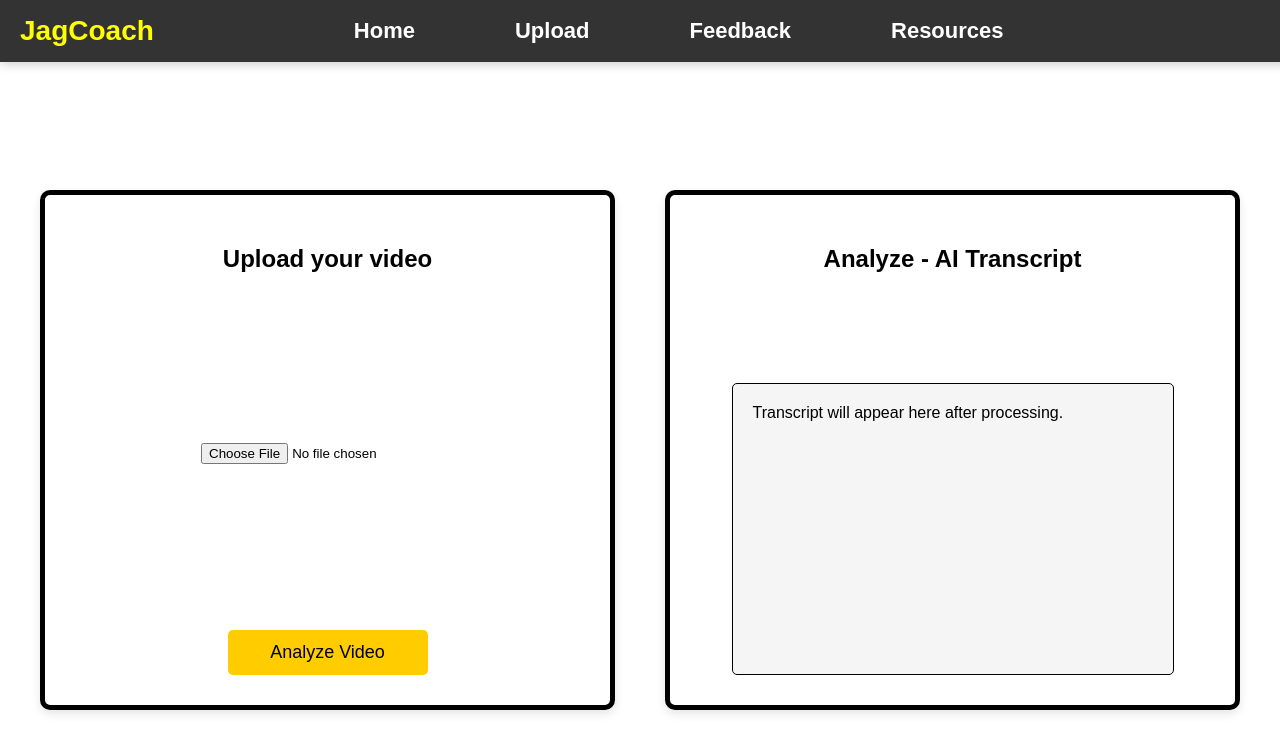
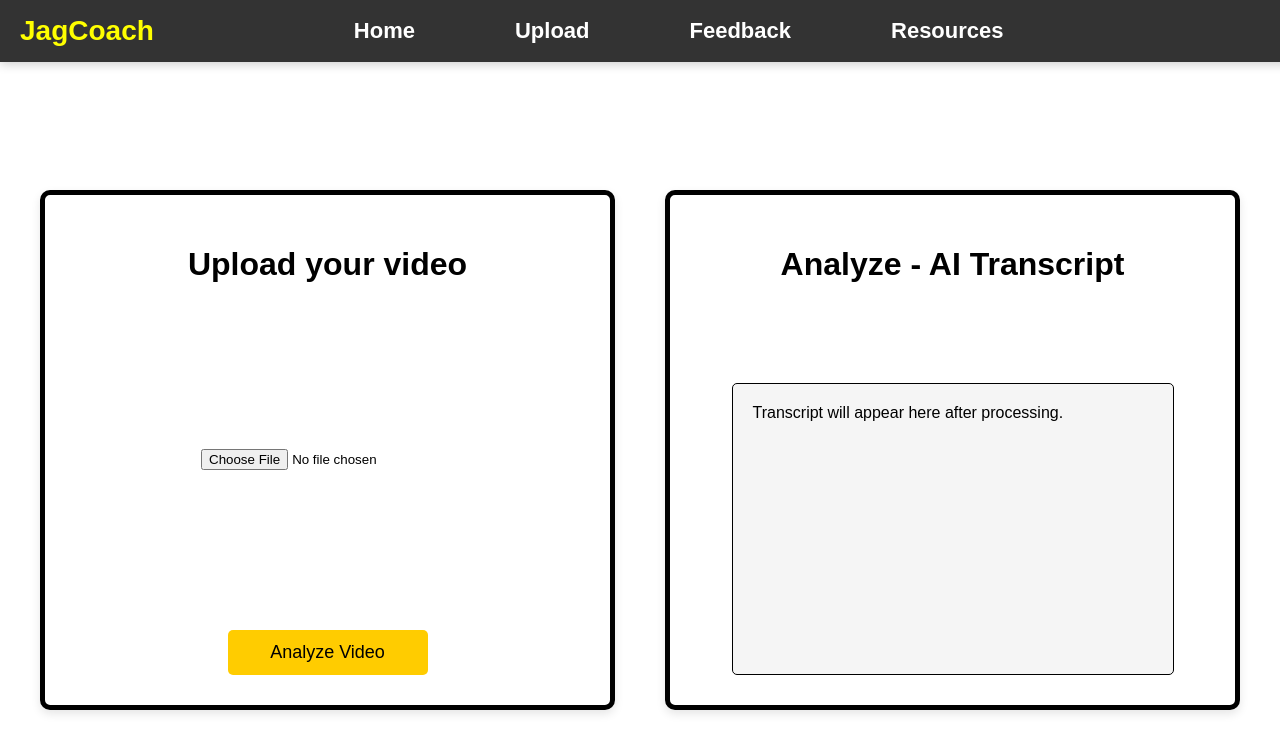
Before and after one commit to Dwafsigil/JagCoachtest, a React (Create React App) app: page /upload in a window 1280 px wide. Shown: the top 752 px of the page. Built offline with nearby package versions, Linux system fonts and the light colour scheme.

Commit message:
update text size

```diff
--- a/src/components/Resource/Resource.css
+++ b/src/components/Resource/Resource.css
@@ -8,10 +8,10 @@
     text-align: center;
 }
 
-.resource-section h2 {
-    font-size: 28px;
+.resource-section h1 {
+    font-size: 60px;
     font-weight: bold;
-    margin-right: 20px;
+    margin-right: 30px;
 }
 
 .resource-section p {
--- a/src/components/Resource/Resource.js
+++ b/src/components/Resource/Resource.js
@@ -4,7 +4,7 @@ import "./Resource.css";
 const Resource = () => {
   return (
     <div className="resource-section">
-      <h2>Resources</h2>
+      <h1>Resources</h1>
       <p>Coming soon...</p>
     </div>
   );
--- a/src/components/Upload/Upload.js
+++ b/src/components/Upload/Upload.js
@@ -36,7 +36,7 @@ function Upload() {
         <div className="container">
             <div className="upload-content">
                 <div className="video-section">
-                    <h2>Upload your video</h2>
+                    <h1>Upload your video</h1>
                     <input type="file" accept="video/*" onChange={handleFileChange} />
                     {videoFile && (
                         <video controls>
@@ -48,7 +48,7 @@ function Upload() {
                 </div>
 
                 <div className="transcript-section">
-                    <h2>Analyze - AI Transcript</h2>
+                    <h1>Analyze - AI Transcript</h1>
                     <div id="transcript">{transcript}</div>
                 </div>
             </div>
--- a/src/components/mainpage/main.css
+++ b/src/components/mainpage/main.css
@@ -10,7 +10,7 @@
 }
 
 .main-logo {
-    width: 400px;
+    width: 500px;
     height: auto;
     margin-bottom: 20px;
 }
```
